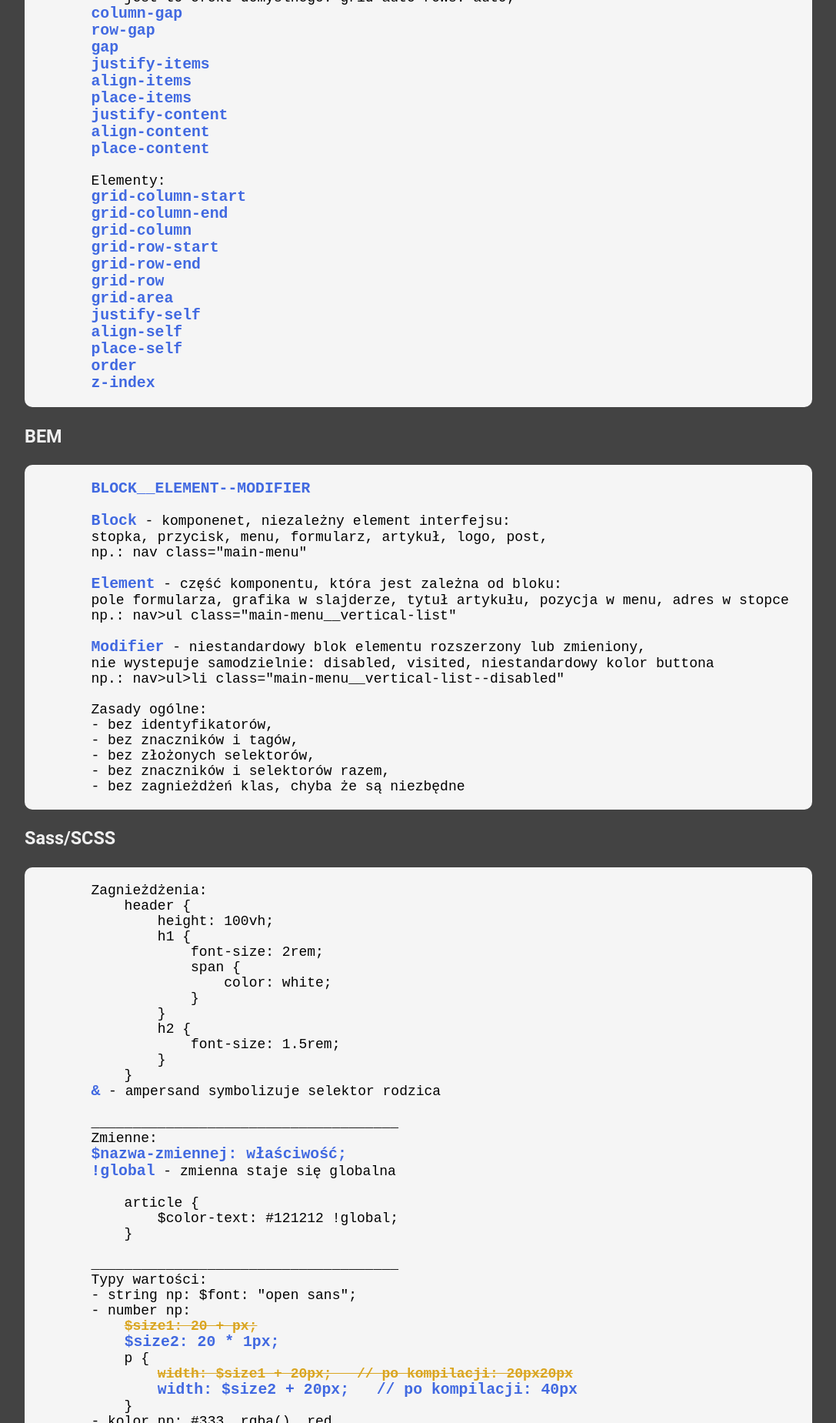
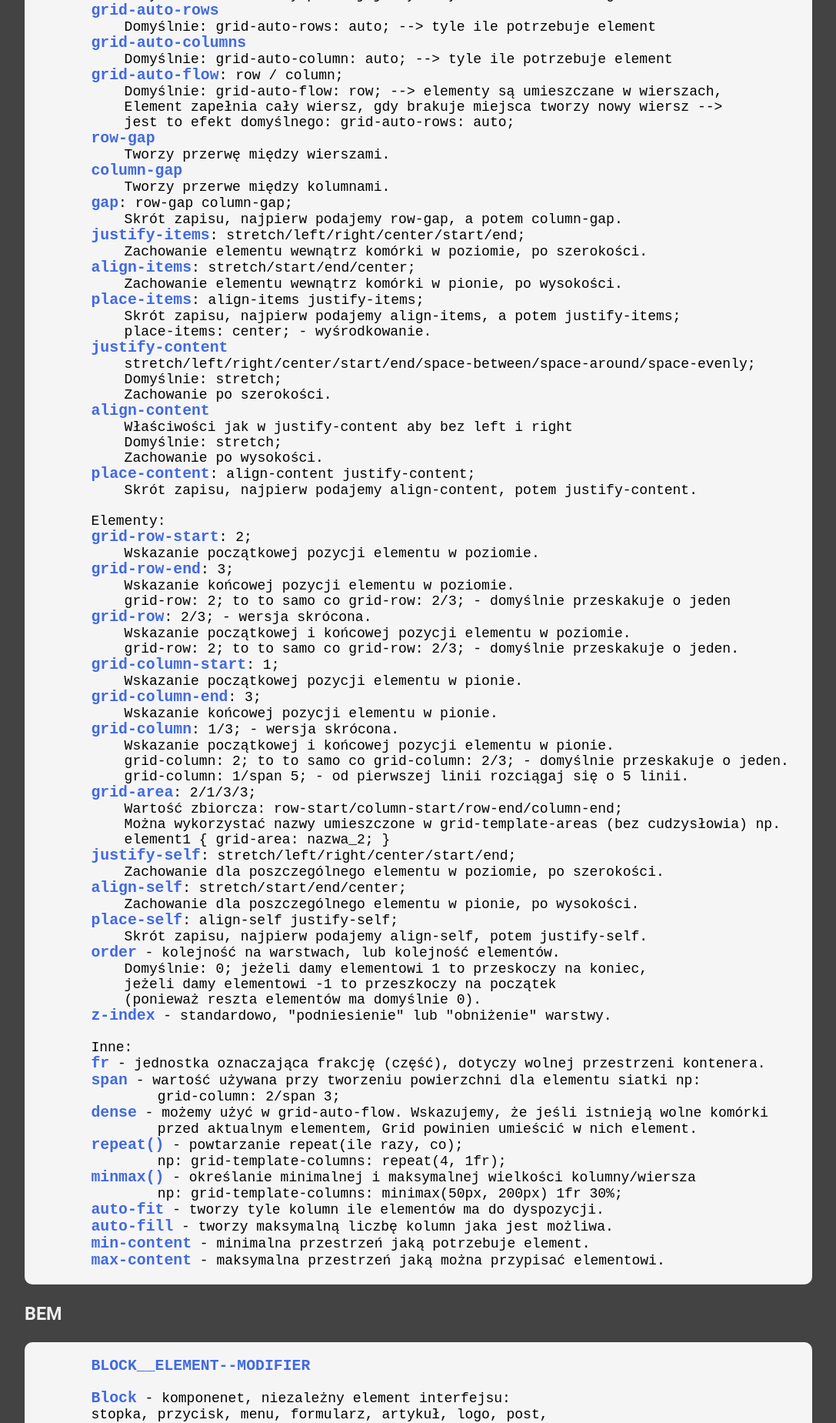
Before and after one commit to WojciechDuma/CSS-summary, a plain HTML site: page index.html in a window 1280 px wide. Shown: the part 7962-9811 px from the top of the page at 77% size, without its empty margins (96-1183 px from the left). Drawn offline with Linux system fonts and the light colour scheme.

Commit message:
Update Grid info

```diff
--- a/index.html
+++ b/index.html
@@ -441,42 +441,98 @@
       <pre>
         Kontener:
         <span>display: grid;</span>
+        <span>grid-template-rows</span>: 100px 50px;
+            W sposób jawny deklarujemy ilość wierszy i ich wielkość.
+            Ilość podanych wartości odpowiada liczbie wierszy.
         <span>grid-template-columns</span>: 100px 2fr auto;
+            W sposób jawny deklarujemy ilość kolumn i ich wielkość.
             Ilość podanych wartości odpowiada liczbie kolumn.
-        <span>grid-template-rows</span>: 100px 50px;
-            Ilość podanych wartości odpowiada liczbie wierszy.
-        <span>grid-template-areas</span>
+        <span>grid-template</span>: grid-template-rows / grid-template-columns;
+            Skrót zapisu, najpierw podajemy grid-template-rows, potem grid-template-columns;
+        <span>grid-template-areas</span>:
+            "nazwa_1 nazwa_2 nazwa_2"
+            "nazwa_3 nazwa_2 nazwa_2"
+            "nazwa_4 nazwa_4 nazwa_5";
+            Nazywanie komórek aby później je wykorzystać w elementach grid-area.
+        <span>grid-auto-rows</span>
+            Domyślnie: grid-auto-rows: auto; --> tyle ile potrzebuje element
         <span>grid-auto-columns</span>
             Domyślnie: grid-auto-column: auto; --> tyle ile potrzebuje element
-        <span>grid-auto-rows</span>
-            Domyślnie: grid-auto-rows: auto; --> tyle ile potrzebuje element
         <span>grid-auto-flow</span>: row / column;
             Domyślnie: grid-auto-flow: row; --> elementy są umieszczane w wierszach,
             Element zapełnia cały wiersz, gdy brakuje miejsca tworzy nowy wiersz -->
             jest to efekt domyślnego: grid-auto-rows: auto;
+        <span>row-gap</span>
+            Tworzy przerwę między wierszami.
         <span>column-gap</span>
-        <span>row-gap</span>
-        <span>gap</span>
-        <span>justify-items</span>
-        <span>align-items</span>
-        <span>place-items</span>
+            Tworzy przerwe między kolumnami.
+        <span>gap</span>: row-gap column-gap;
+            Skrót zapisu, najpierw podajemy row-gap, a potem column-gap.
+        <span>justify-items</span>: stretch/left/right/center/start/end;
+            Zachowanie elementu wewnątrz komórki w poziomie, po szerokości.
+        <span>align-items</span>: stretch/start/end/center;
+            Zachowanie elementu wewnątrz komórki w pionie, po wysokości.
+        <span>place-items</span>: align-items justify-items;
+            Skrót zapisu, najpierw podajemy align-items, a potem justify-items;
+            place-items: center; - wyśrodkowanie.
         <span>justify-content</span>
+            stretch/left/right/center/start/end/space-between/space-around/space-evenly;
+            Domyślnie: stretch;
+            Zachowanie po szerokości.
         <span>align-content</span>
-        <span>place-content</span>
+            Właściwości jak w justify-content aby bez left i right
+            Domyślnie: stretch;
+            Zachowanie po wysokości.
+        <span>place-content</span>: align-content justify-content;
+            Skrót zapisu, najpierw podajemy align-content, potem justify-content.
 
         Elementy:
-        <span>grid-column-start</span>
-        <span>grid-column-end</span>
-        <span>grid-column</span>
-        <span>grid-row-start</span>
-        <span>grid-row-end</span>
-        <span>grid-row</span>
-        <span>grid-area</span>
-        <span>justify-self</span>
-        <span>align-self</span>
-        <span>place-self</span>
-        <span>order</span>
-        <span>z-index</span>
+        <span>grid-row-start</span>: 2;
+            Wskazanie początkowej pozycji elementu w poziomie.
+        <span>grid-row-end</span>: 3;
+            Wskazanie końcowej pozycji elementu w poziomie.
+            grid-row: 2; to to samo co grid-row: 2/3; - domyślnie przeskakuje o jeden
+        <span>grid-row</span>: 2/3; - wersja skrócona.
+            Wskazanie początkowej i końcowej pozycji elementu w poziomie.
+            grid-row: 2; to to samo co grid-row: 2/3; - domyślnie przeskakuje o jeden.
+        <span>grid-column-start</span>: 1;
+            Wskazanie początkowej pozycji elementu w pionie.
+        <span>grid-column-end</span>: 3;
+            Wskazanie końcowej pozycji elementu w pionie.
+        <span>grid-column</span>: 1/3; - wersja skrócona.
+            Wskazanie początkowej i końcowej pozycji elementu w pionie.
+            grid-column: 2; to to samo co grid-column: 2/3; - domyślnie przeskakuje o jeden.
+            grid-column: 1/span 5; - od pierwszej linii rozciągaj się o 5 linii.
+        <span>grid-area</span>: 2/1/3/3;
+            Wartość zbiorcza: row-start/column-start/row-end/column-end;
+            Można wykorzystać nazwy umieszczone w grid-template-areas (bez cudzysłowia) np.
+            element1 { grid-area: nazwa_2; }
+        <span>justify-self</span>: stretch/left/right/center/start/end;
+            Zachowanie dla poszczególnego elementu w poziomie, po szerokości.
+        <span>align-self</span>: stretch/start/end/center;
+            Zachowanie dla poszczególnego elementu w pionie, po wysokości.
+        <span>place-self</span>: align-self justify-self;
+            Skrót zapisu, najpierw podajemy align-self, potem justify-self.
+        <span>order</span> - kolejność na warstwach, lub kolejność elementów.
+            Domyślnie: 0; jeżeli damy elementowi 1 to przeskoczy na koniec,
+            jeżeli damy elementowi -1 to przeszkoczy na początek
+            (ponieważ reszta elementów ma domyślnie 0).
+        <span>z-index</span> - standardowo, "podniesienie" lub "obniżenie" warstwy.
+
+        Inne:
+        <span>fr</span> - jednostka oznaczająca frakcję (część), dotyczy wolnej przestrzeni kontenera.
+        <span>span</span> - wartość używana przy tworzeniu powierzchni dla elementu siatki np:
+                grid-column: 2/span 3;
+        <span>dense</span> - możemy użyć w grid-auto-flow. Wskazujemy, że jeśli istnieją wolne komórki
+                przed aktualnym elementem, Grid powinien umieścić w nich element.
+        <span>repeat()</span> - powtarzanie repeat(ile razy, co);
+                np: grid-template-columns: repeat(4, 1fr);
+        <span>minmax()</span> - określanie minimalnej i maksymalnej wielkości kolumny/wiersza
+                np: grid-template-columns: minimax(50px, 200px) 1fr 30%;
+        <span>auto-fit</span> - tworzy tyle kolumn ile elementów ma do dyspozycji.
+        <span>auto-fill</span> - tworzy maksymalną liczbę kolumn jaka jest możliwa.
+        <span>min-content</span> - minimalna przestrzeń jaką potrzebuje element.
+        <span>max-content</span> - maksymalna przestrzeń jaką można przypisać elementowi.
         </pre>
     </section>
 
```
